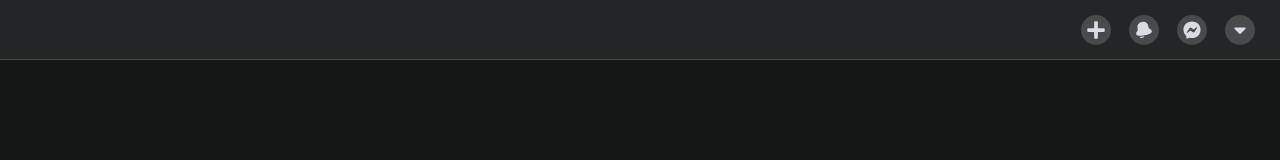
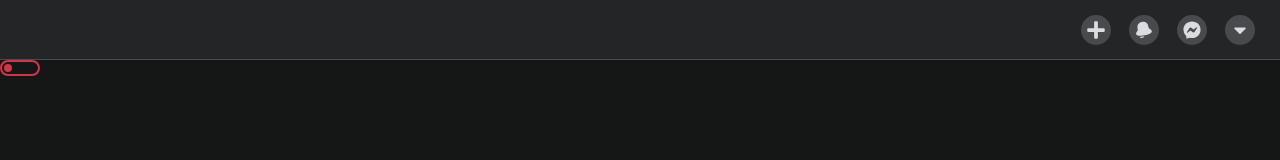
Before and after one commit to changwo/Advanced-Dropdowns, a React (Create React App) app: page / in a window 1280 px wide. Shown: the top 160 px of the page. Built offline with nearby package versions, Linux system fonts and the light colour scheme.

Commit message:
Toggler setup

```diff
--- a/src/App.js
+++ b/src/App.js
@@ -1,11 +1,15 @@
 import React from 'react';
 import NavBar from "./components/Navbar";
+import ToggleButton from "./components/ToggleButton";
 
 
 const App = () => {
 
     return (
+        <>
             <NavBar/>
+            <ToggleButton/>
+        </>
     );
 }
 export default App;
--- /dev/null
+++ b/src/components/ToggleButton/index.js
@@ -0,0 +1,41 @@
+import React from "react";
+import styled  from "styled-components";
+
+const BtnContainer = styled.div`
+  width: 40px;
+  border-radius: 25px;
+  display: flex;
+  align-items: center;
+  padding: 2px;
+  border: ${(props) => (props.active ? "2px solid #43A047" : "2px solid #D33449")};
+  transition: all 0.5s;
+  background-color: ${(props) => (props.active ? "#43A047" : "none")};
+  cursor: pointer;
+  margin-right: 16px;
+`;
+
+const ToggleBtn = styled.div`
+  width: 8px;
+  height: 8px;
+  background: ${(props) => (props.active ? "white" : "#D33449 ")};
+  border: none;
+  border-radius: 50%;
+  transform: ${(props) => (props.active ? "translate(24px, 0)" : "translate(0, 0)")};
+  transition: 0.5s;
+  cursor: pointer;
+`;
+
+const ToggleButton = ({ toggleTheme, theme }) => {
+  // const [active, toggleActive] = useState(false);
+  // const activeHandler = (e) => {
+  //   e.preventDefault();
+  //   toggleActive(!active);
+  // };
+  return (
+    <BtnContainer onClick={toggleTheme} active={theme === 'light'}>
+      <ToggleBtn active={theme === 'light'}/>
+    </BtnContainer>
+  );
+};
+
+export default ToggleButton;
--- a/src/style/index.js
+++ b/src/style/index.js
@@ -33,3 +33,13 @@ export const darkTheme = { // The power of Styled Components really shines with
     borderRadius: "8px",
     speed: "500ms",
 };
+
+export const lightTheme = { // The power of Styled Components really shines with the use of Global Themes, to quickly swap the color of your website within seconds
+    bg: "#ffffff",
+    bgAccent: "#c8c8c8",
+    textColor: "#000000",
+    navSize: "60px",
+    border: "1px solid #474a4d",
+    borderRadius: "8px",
+    speed: "500ms",
+};
```
Also changed, not shown: src/customHooks/index.js (added, +22 -0 lines).
